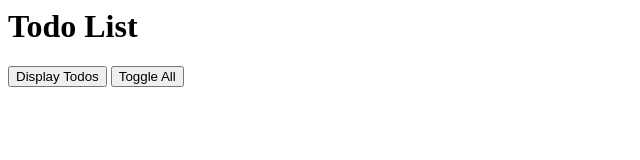
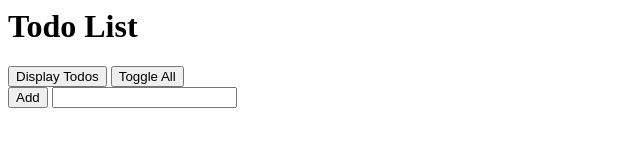
Before and after one commit to CraigRodrigues/practical-javascript, a plain HTML site: page index.html in a window 1280 px wide. Shown: the whole page, without its empty margins (0-640 px from the left). Drawn offline with Linux system fonts and the light colour scheme.

Commit message:
Version 8: Added button to add todo's and text input field

```diff
--- a/app.js
+++ b/app.js
@@ -72,5 +72,10 @@ var handlers = {
     },
     toggleAll: function () {
         todoList.toggleAll();
+    },
+    addTodoTextInput: function () {
+        var addTodoTextInput = document.getElementById("addTodoTextInput");
+        todoList.addTodo(addTodoTextInput.value);
+        addTodoTextInput.value = "";
     }
 };
--- a/index.html
+++ b/index.html
@@ -4,8 +4,15 @@
     <body>
         <h1>Todo List</h1>
 
-        <button onclick="handlers.displayTodos()">Display Todos</button>
-        <button onclick="handlers.toggleAll()">Toggle All</button>
+        <div>
+            <button onclick="handlers.displayTodos()">Display Todos</button>
+            <button onclick="handlers.toggleAll()">Toggle All</button>
+        </div>
+
+        <div>
+            <button onclick="handlers.addTodoTextInput()">Add</button>
+            <input id="addTodoTextInput">
+        </div>
 
         <script src="app.js"></script>
     </body>
```
